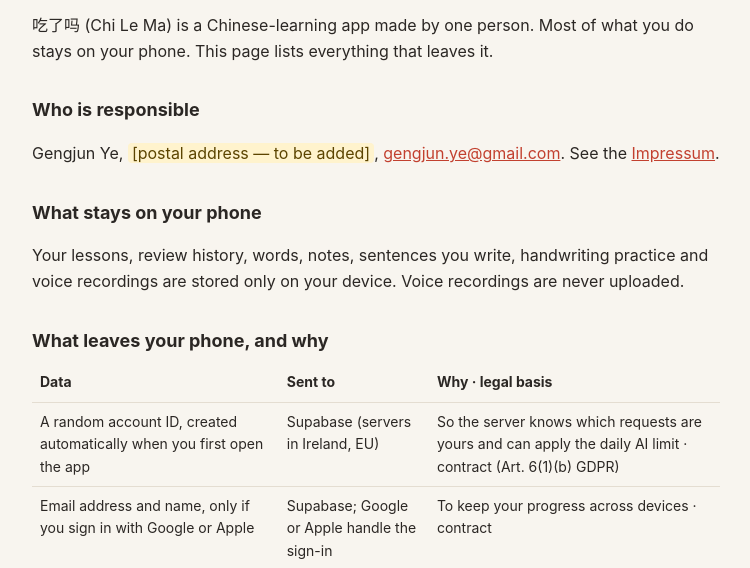
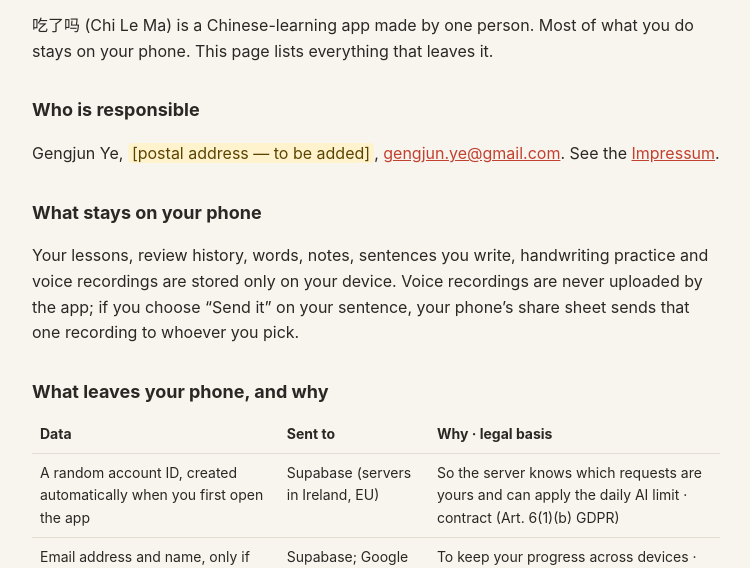
Before and after one commit to ygenga/chilema, a plain HTML site: page privacy.html in a window 1280 px wide. Shown: the part 217-785 px from the top of the page, without its empty margins (264-1014 px from the left). Drawn offline with Linux system fonts and the light colour scheme.

Commit message:
Privacy: user-chosen sharing of a recording
Co-Authored-By: Claude Opus 5.5 <noreply@anthropic.com>

```diff
--- a/privacy.html
+++ b/privacy.html
@@ -7,7 +7,7 @@
 <p>Gengjun Ye, <span class="todo">[postal address — to be added]</span>, <a href="mailto:gengjun.ye@gmail.com">gengjun.ye@gmail.com</a>. See the <a href="impressum.html">Impressum</a>.</p>
 
 <h2>What stays on your phone</h2>
-<p>Your lessons, review history, words, notes, sentences you write, handwriting practice and voice recordings are stored only on your device. Voice recordings are never uploaded.</p>
+<p>Your lessons, review history, words, notes, sentences you write, handwriting practice and voice recordings are stored only on your device. Voice recordings are never uploaded by the app; if you choose “Send it” on your sentence, your phone’s share sheet sends that one recording to whoever you pick.</p>
 
 <h2>What leaves your phone, and why</h2>
 <table>
```
